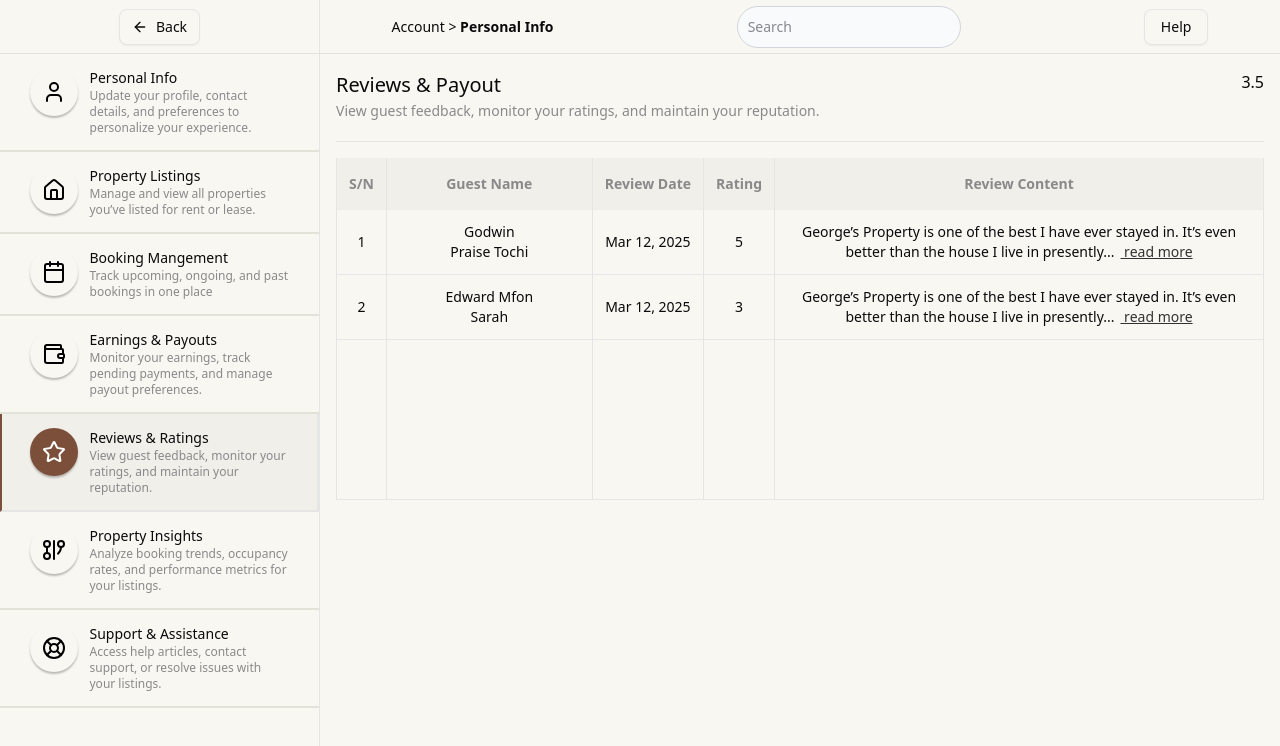
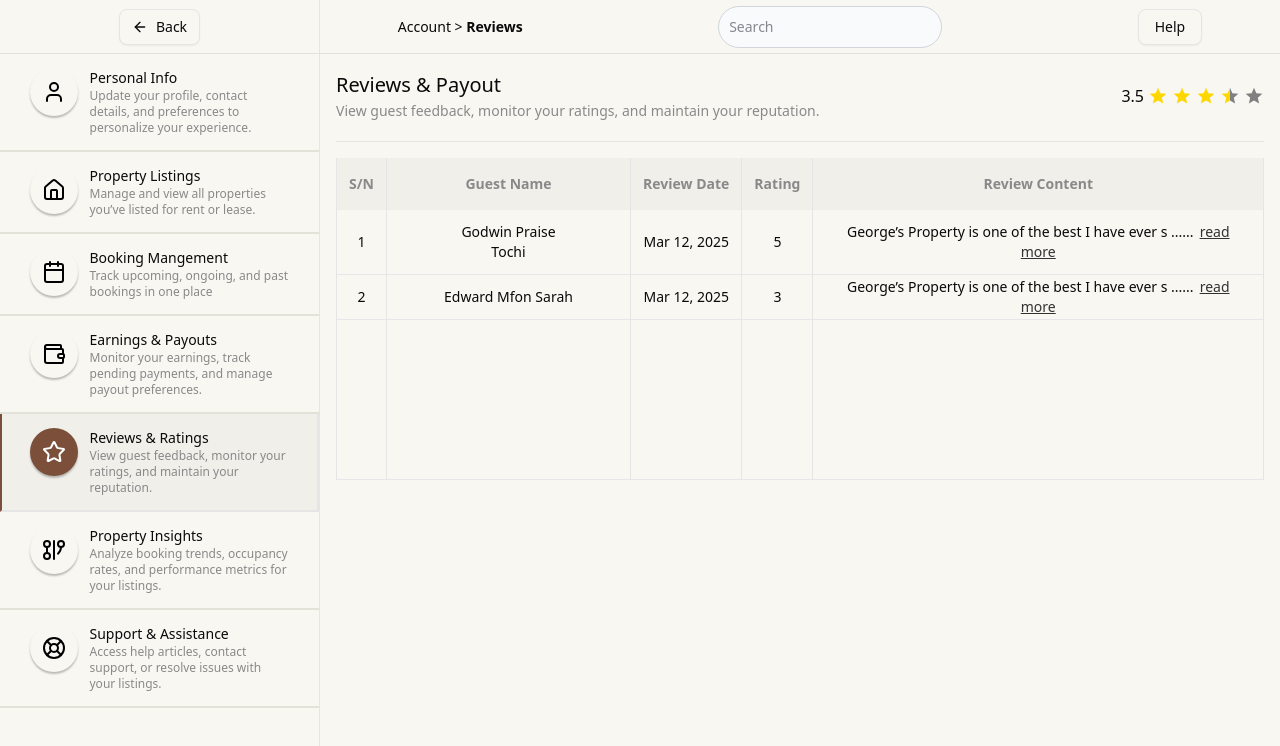
Before and after one commit to grayoj/heuvera, a Next.js app: page /profile/property-owners/reviews in a window 1280 px wide. Shown: the top 746 px of the page. Built offline with nearby package versions, Linux system fonts and the light colour scheme.

Commit message:
feat(owners): added animations for modals

```diff
--- a/src/app/data/array.ts
+++ b/src/app/data/array.ts
@@ -239,7 +239,7 @@ export const reviews = [
     date: 'Mar 12, 2025',
     rating: 5,
     content:
-      'George’s Property is one of the best I have ever stayed in. It’s even better than the house I live in presently',
+      'George’s Property is one of the best I have ever stayed in. It’s even better than the house I live in presentlydvndsbhbvahbnjib nfuvbfmxbifbnakuvfb nb oiubgnbjetuhnybviubdnu',
   },
   {
     guestName: 'Edward Mfon Sarah',
--- a/src/app/profile/property-owners/earnings/page.tsx
+++ b/src/app/profile/property-owners/earnings/page.tsx
@@ -14,7 +14,7 @@ export default function Page() {
         subheading="Monitor your earnings, track pending payments, and manage payout preferences"
       >
         <div className="flex justify-center items-center  space-x-6">
-          <Link className='text-[10px] text-[#898989] underline font-medium ' href="#">Setup Payment Method</Link>
+          <Link className='text-xs text-[#898989] underline font-medium ' href="#">Setup Payment Method</Link>
           <Button
             variant="default"
             className="cursor-pointer bg-[#7B4F3A] rounded-xl"
--- a/src/app/profile/property-owners/reviews/page.tsx
+++ b/src/app/profile/property-owners/reviews/page.tsx
@@ -1,6 +1,7 @@
 import ReviewTable from '@heuvera/components/review/ReviewTable';
 import AccountHeader from '@heuvera/components/ui/AccountHeader';
 import PageLayout from '@heuvera/components/ui/PageLayout';
+import Stars from '@heuvera/components/ui/Stars';
 
 export default function Page() {
   return (
@@ -9,7 +10,7 @@ export default function Page() {
         heading="Reviews & Payout"
         subheading="View guest feedback, monitor your ratings, and maintain your reputation."
       >
-        3.5
+        <Stars />
       </AccountHeader>
 
       <ReviewTable />
--- a/src/app/profile/property-owners/support/page.tsx
+++ b/src/app/profile/property-owners/support/page.tsx
@@ -2,6 +2,7 @@ import SupportForm from '@heuvera/components/support/SupportForm';
 import AccountHeader from '@heuvera/components/ui/AccountHeader';
 import Help from '@heuvera/components/ui/Help';
 import PageLayout from '@heuvera/components/ui/PageLayout';
+import Link from 'next/link';
 
 export default function Page() {
   return (
@@ -10,7 +11,9 @@ export default function Page() {
         heading="Support & Assistance"
         subheading="Get help, contact support, and access resources to enhance your
           experience."
-      />
+      >
+        <Link className='text-xs text-[#898989] underline font-medium ' href="#">Help Center</Link>
+      </AccountHeader>
 
       <div className="flex justify-between ">
         <div className="flex-grow mr-5">
--- a/src/components/property/Amenities.tsx
+++ b/src/components/property/Amenities.tsx
@@ -7,6 +7,14 @@ export default function Amenities({
   active: number[];
   setActive: (value: number[]) => void;
 }) {
+  const handleToggle = (index: number) => {
+    if (active.includes(index)) {
+      setActive(active.filter((i) => i !== index));
+    } else {
+      setActive([...active, index]);
+    }
+  };
+
   return (
     <div className="">
       <h3 className="">Amenities</h3>
@@ -14,7 +22,7 @@ export default function Amenities({
       <div className="grid grid-cols-3 gap-2">
         {amenities.map((amenity, index) => (
           <div
-            onClick={() => setActive([...active, index])}
+            onClick={() => handleToggle(index)}
             key={index}
             className={`${
               active.includes(index) &&
--- a/src/components/review/ReviewTable.tsx
+++ b/src/components/review/ReviewTable.tsx
@@ -1,3 +1,6 @@
+'use client'
+
+import { useState } from 'react';
 import { reviews } from '../../app/data/array';
 
 export default function ReviewTable() {
@@ -8,6 +11,7 @@ export default function ReviewTable() {
     'Rating',
     'Review Content',
   ];
+  const [expand,setExpand]=useState(false)
   return (
     <div className="relative overflow-x-auto ">
       <table className="text-14px w-full text-sm text-left rtl:text-right text-tableText">
@@ -36,7 +40,21 @@ export default function ReviewTable() {
               <td className="border-x py-3 px-14">{review.guestName}</td>
               <td className="border-x ">{review.date}</td>
               <td className="border-x">{review.rating}</td>
-              <td className="border-x px-4">{review.content}...<span className="text-[#323232] underline ml-1.5">  read more</span></td>
+                <td className="border-x px-4">
+                {review.content.length > 50 ? (
+                  <>
+                  {expand ? review.content : `${review.content.slice(0, 50)} ...`}...
+                  <span
+                    className="text-[#323232] underline ml-1.5 cursor-pointer"
+                    onClick={() => setExpand((expand) => !expand)}
+                  >
+                    read {expand ? 'less': 'more'}
+                  </span>
+                  </>
+                ) : (
+                  review.content
+                )}
+                </td>
             </tr>
           ))}
           {/* Default last row */}
--- a/src/components/ui/AccountBanner.tsx
+++ b/src/components/ui/AccountBanner.tsx
@@ -9,18 +9,13 @@ import { useMemo } from "react";
 export default function AccountBanner() {
   const pathname = usePathname();
 
-  // Function to format the pathname for display
   const formattedPathSegment = useMemo(() => {
     if (!pathname) return "";
 
-    // Extract the relevant part from the URL
-    // Remove the leading slash and split by '/'
     const pathSegments = pathname.slice(1).split("/");
 
-    // If URL contains 'profile', use the next segment if available
-    const index = pathSegments.indexOf("property-renters");
+    const index = pathSegments.indexOf("property-owners");
     if (index !== -1 && index + 1 < pathSegments.length) {
-      // Convert kebab-case to Title Case (e.g., property-renters -> Property Renters)
       return pathSegments[index + 1]
         .split("-")
         .map((word) => word.charAt(0).toUpperCase() + word.slice(1))
--- a/src/components/ui/AccountHeader.tsx
+++ b/src/components/ui/AccountHeader.tsx
@@ -10,8 +10,8 @@ export default function AccountHeader({
   className?: string;
 }) {
   return (
-    <div className={` flex justify-between border-b  ${className}`}>
-      <div className="pb-5">
+    <div className={` flex justify-between border-b pb-5  ${className}`}>
+      <div className="">
         <h2 className="text-[20px] font-medium-">{heading}</h2>
         <p className="text-[#898989] font-normal text-[14px]">{subheading}</p>
       </div>
--- /dev/null
+++ b/src/components/ui/Stars.tsx
@@ -0,0 +1,25 @@
+export default function Stars() {
+  return (
+    <div style={{ display: 'flex', alignItems: 'center', gap: '4px' }}>
+      3.5
+      {[...Array(5)].map((_, index) => (
+        <svg
+          key={index}
+          xmlns="http://www.w3.org/2000/svg"
+          viewBox="0 0 24 24"
+          fill={index < 3 ? 'gold' : index === 3 ? 'url(#half)' : 'gray'}
+          width="20"
+          height="20"
+        >
+          <defs>
+            <linearGradient id="half">
+              <stop offset="50%" stopColor="gold" />
+              <stop offset="50%" stopColor="gray" />
+            </linearGradient>
+          </defs>
+          <path d="M12 17.27L18.18 21l-1.64-7.03L22 9.24l-7.19-.61L12 2 9.19 8.63 2 9.24l5.46 4.73L5.82 21z" />
+        </svg>
+      ))}
+    </div>
+  );
+}
```
